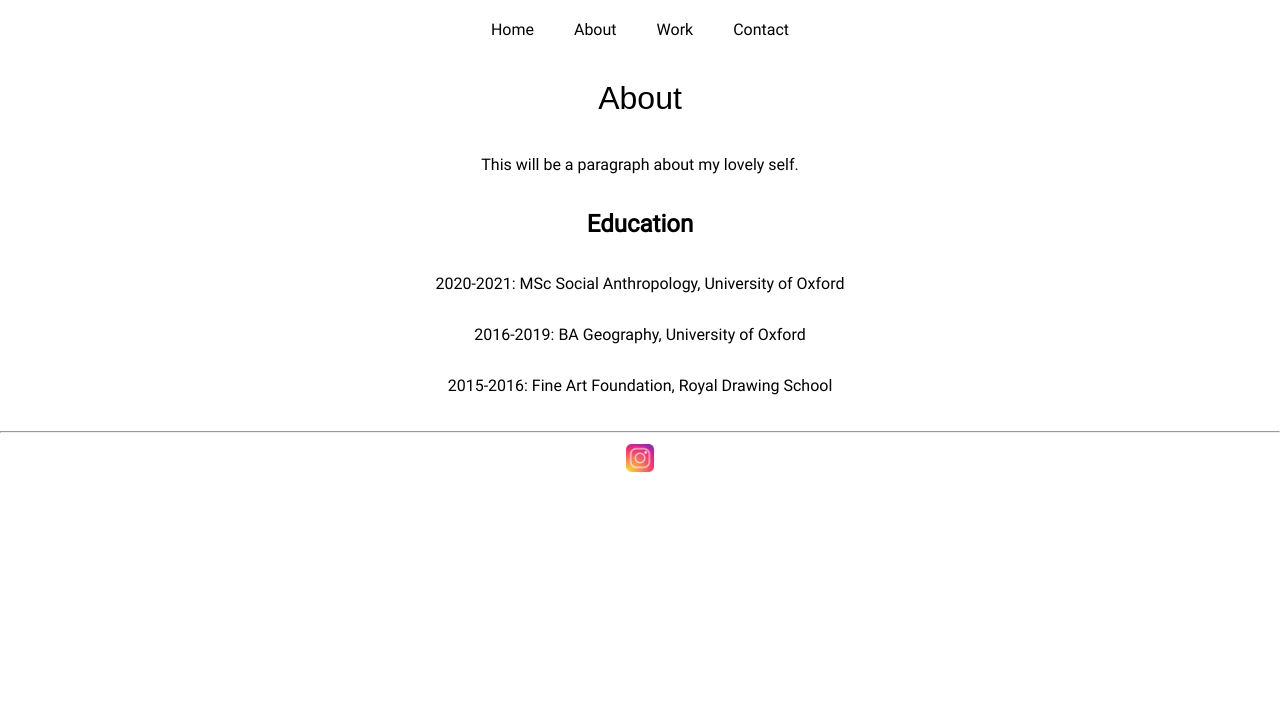
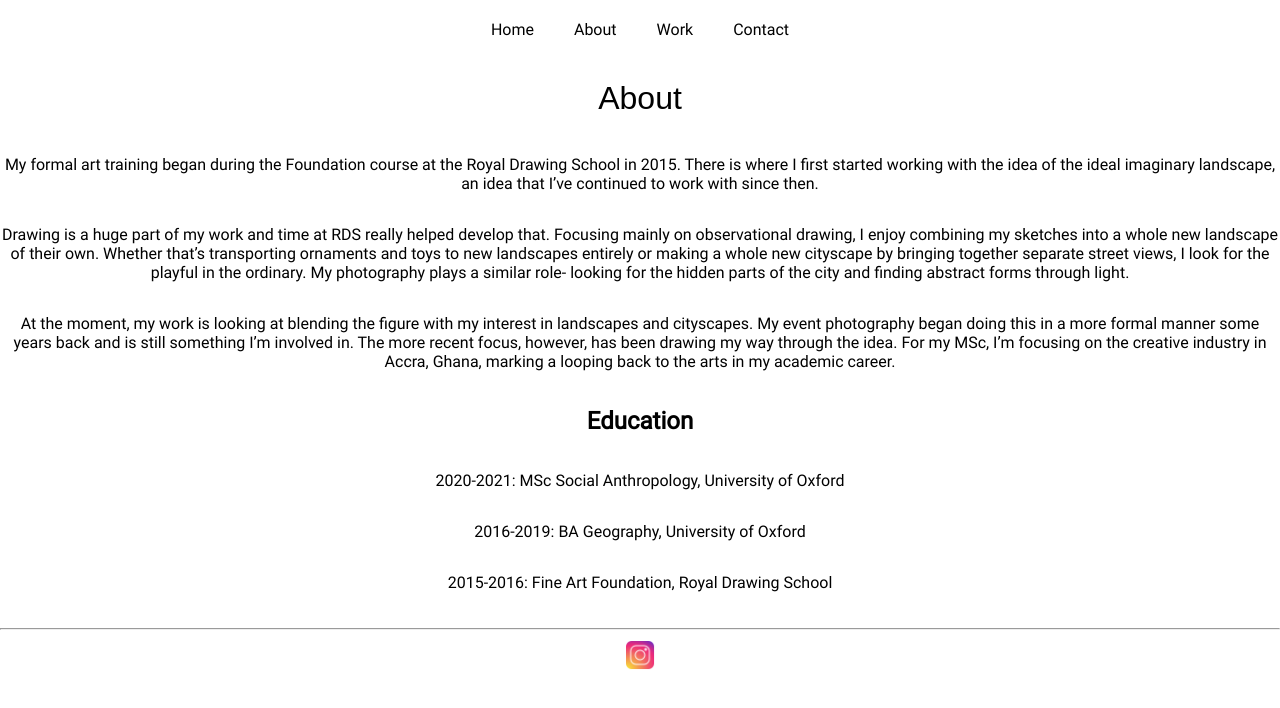
Before and after one commit to SophieGreenfield/SophieGreenfield.github.io, a Jekyll site: the page built from _pages/about.md, in a window 1280 px wide. Shown: the top 708 px of the page. Built offline with Jekyll 4.4.1, drawn with Linux system fonts in a browser that asks for light colours; some web fonts are replaced.

Commit message:
Bio update

```diff
--- a/_pages/about.md
+++ b/_pages/about.md
@@ -4,7 +4,11 @@ layout: default
 
 # About
 
-This will be a paragraph about my lovely self.
+My formal art training began during the Foundation course at the Royal Drawing School in 2015. There is where I first started working with the idea of the ideal imaginary landscape, an idea that I’ve continued to work with since then.
+
+Drawing is a huge part of my work and time at RDS really helped develop that. Focusing mainly on observational drawing, I enjoy combining my sketches into a whole new landscape of their own. Whether that’s transporting ornaments and toys to new landscapes entirely or making a whole new cityscape by bringing together separate street views, I look for the playful in the ordinary. My photography plays a similar role- looking for the hidden parts of the city and finding abstract forms through light.
+
+At the moment, my work is looking at blending the figure with my interest in landscapes and cityscapes. My event photography began doing this in a more formal manner some years back and is still something I’m involved in. The more recent focus, however, has been drawing my way through the idea. For my MSc, I’m focusing on the creative industry in Accra, Ghana, marking a looping back to the arts in my academic career.
 
 ## Education
 
```
